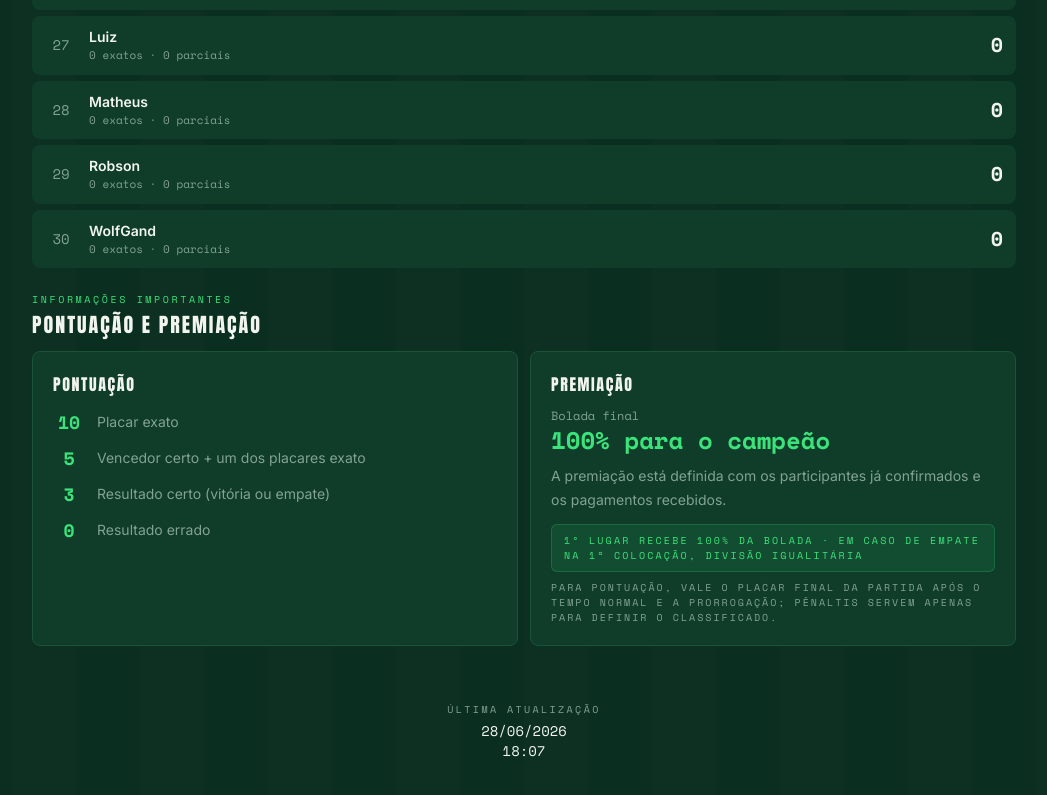
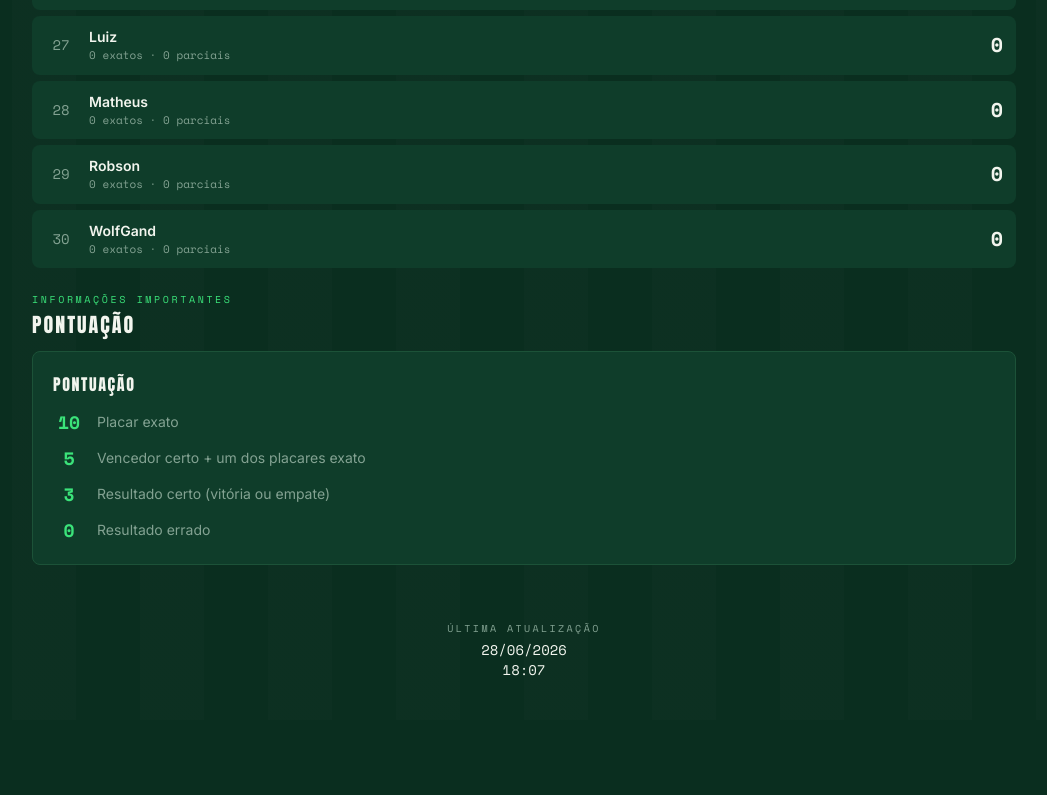
Before and after one commit to leandroclf/bolaocopa, a Next.js app: page / in a window 1280 px wide. Shown: the part 2719-3514 px from the top of the page, without its empty margins (116-1163 px from the left). After the commit the page ends 3439 px from the top, so only its background shows below. Built offline with nearby package versions, Linux system fonts and the light colour scheme.

Commit message:
Remove repeated prize details from rules card

```diff
--- a/src/components/RulesCard.tsx
+++ b/src/components/RulesCard.tsx
@@ -10,9 +10,8 @@ export default function RulesCard() {
     <section className="mx-auto max-w-5xl px-5 pb-8 pt-2">
       <div className="mb-3">
         <p className="font-mono text-[10px] uppercase tracking-[0.26em] text-lime">informações importantes</p>
-        <h2 className="mt-1 font-display text-xl uppercase tracking-widest text-chalk">Pontuação e premiação</h2>
+        <h2 className="mt-1 font-display text-xl uppercase tracking-widest text-chalk">Pontuação</h2>
       </div>
-      <div className="grid gap-3 sm:grid-cols-2">
       <div className="rounded-lg border border-pitch-line bg-pitch-2 p-5">
         <h3 className="mb-3 font-display text-base uppercase tracking-widest text-chalk">Pontuação</h3>
         <ul className="space-y-2">
@@ -24,22 +23,6 @@ export default function RulesCard() {
           ))}
         </ul>
       </div>
-        <div className="rounded-lg border border-pitch-line bg-pitch-2 p-5">
-          <h3 className="mb-3 font-display text-base uppercase tracking-widest text-chalk">Premiação</h3>
-          <p className="font-mono text-xs text-slatey">Bolada final</p>
-          <p className="font-mono text-2xl font-bold text-lime">100% para o campeão</p>
-          <p className="mt-2 text-sm leading-6 text-slatey">
-            A premiação está definida com os participantes já confirmados e os pagamentos recebidos.
-          </p>
-          <p className="mt-3 rounded-md border border-lime/20 bg-lime/10 px-3 py-2 font-mono text-[10px] uppercase tracking-[0.22em] text-lime">
-            1º lugar recebe 100% da bolada · em caso de empate na 1ª colocação, divisão igualitária
-          </p>
-          <p className="mt-2 font-mono text-[10px] uppercase tracking-[0.2em] text-slatey">
-            Para pontuação, vale o placar final da partida após o tempo normal e a prorrogação; pênaltis servem
-            apenas para definir o classificado.
-          </p>
-        </div>
-      </div>
     </section>
   );
 }
```
Lines whose indentation alone changed are shown as unchanged.
